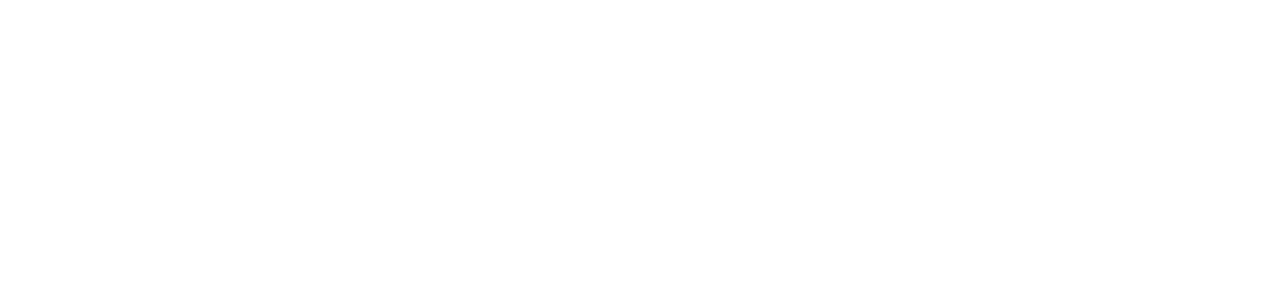
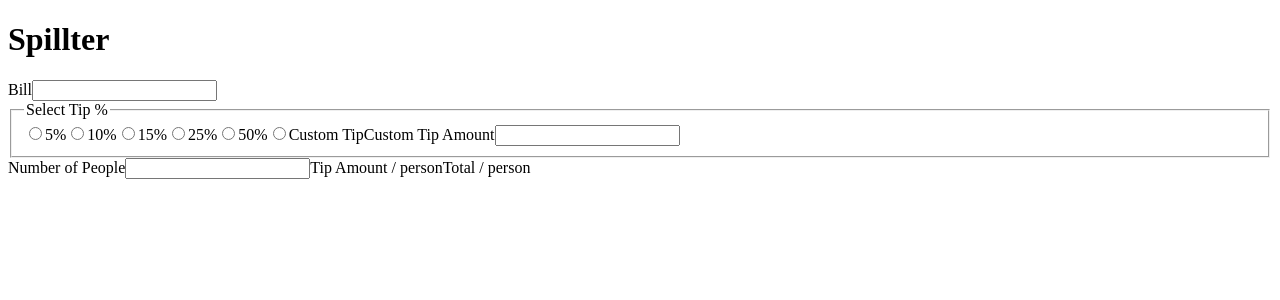
Before and after one commit to AlexKMarshall/tip-calculator, a Next.js app: page / in a window 1280 px wide. Shown: the top 300 px of the page. Built offline with nearby package versions, Linux system fonts and the light colour scheme.

Commit message:
basic markup structure

```diff
--- /dev/null
+++ b/src/features/tip-calulator.tsx
@@ -0,0 +1,57 @@
+type Props = {}
+export function TipCalculator(props: Props): JSX.Element {
+  return (
+    <main>
+      <h1>Spillter</h1>
+      <form>
+        <label>
+          Bill
+          <input type="number" inputMode="decimal" />
+        </label>
+        <fieldset>
+          <legend>Select Tip %</legend>
+          <label>
+            <input type="radio" value="5" name="tip-percent" />
+            5%
+          </label>
+          <label>
+            <input type="radio" value="10" name="tip-percent" />
+            10%
+          </label>
+          <label>
+            <input type="radio" value="15" name="tip-percent" />
+            15%
+          </label>
+          <label>
+            <input type="radio" value="25" name="tip-percent" />
+            25%
+          </label>
+          <label>
+            <input type="radio" value="50" name="tip-percent" />
+            50%
+          </label>
+          <label>
+            <input type="radio" value="custom" name="tip-percent" />
+            Custom Tip
+          </label>
+          <label>
+            Custom Tip Amount
+            <input type="number" />
+          </label>
+        </fieldset>
+        <label>
+          Number of People
+          <input type="number" />
+        </label>
+        <label>
+          Tip Amount / person
+          <output></output>
+        </label>
+        <label>
+          Total / person
+          <output></output>
+        </label>
+      </form>
+    </main>
+  )
+}
--- a/src/pages/index.tsx
+++ b/src/pages/index.tsx
@@ -1,8 +1,9 @@
 import Head from 'next/head'
 import type { NextPage } from 'next'
+import { TipCalculator } from 'src/features/tip-calulator'
 
 const Home: NextPage = () => {
-  return <></>
+  return <TipCalculator />
 }
 
 export default Home
```
Also changed, not shown: tsconfig.json (+15 -4 lines).
